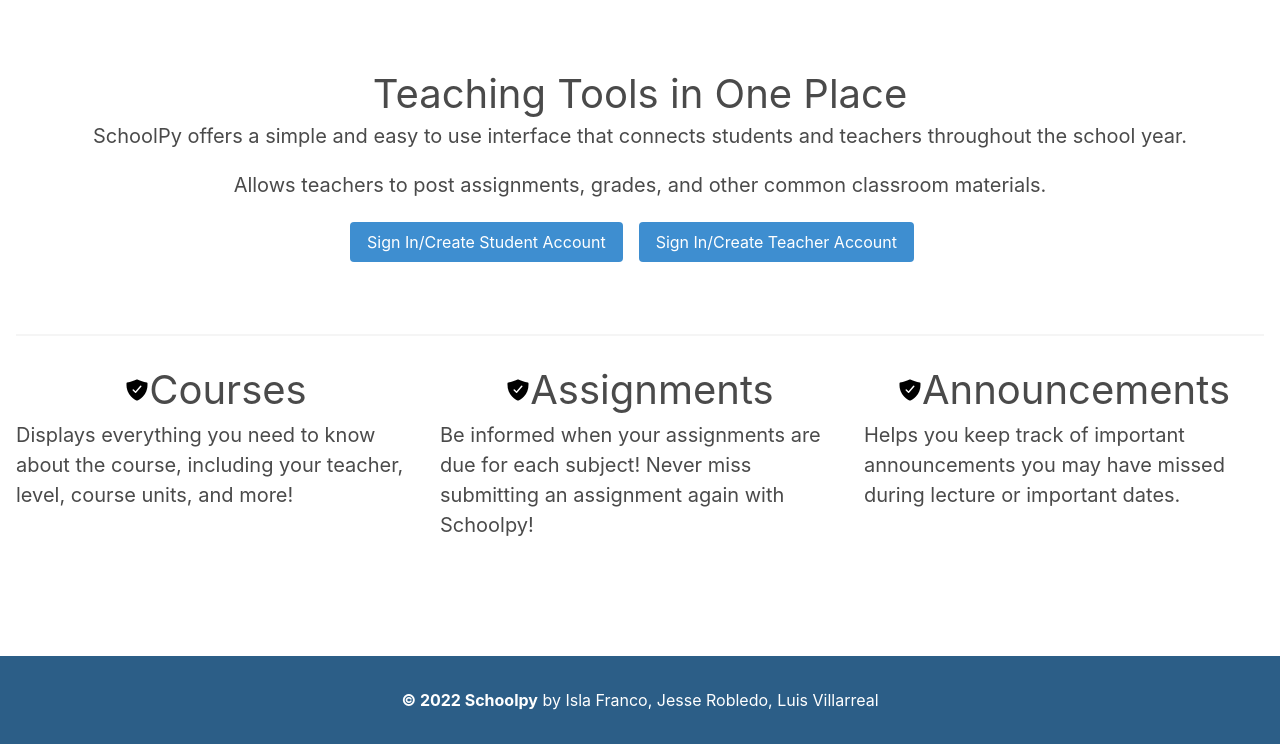
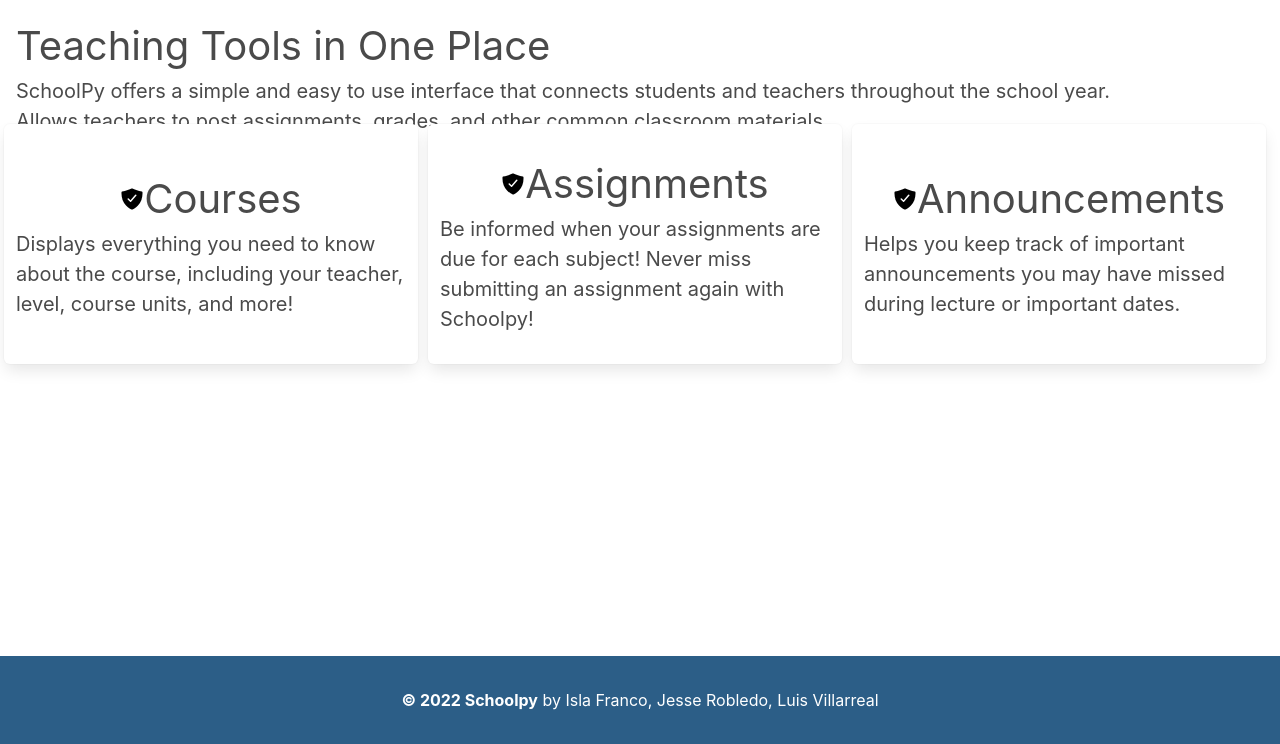
Before and after one commit to IslaFranco/schoolpy, a Django app: page / in a window 1280 px wide. Shown: the part 56-800 px from the top of the page. Run offline with Django 4.2, Linux system fonts and the light colour scheme.

Commit message:
new layout and css

```diff
--- a/main_app/templates/index.html
+++ b/main_app/templates/index.html
@@ -1,23 +1,17 @@
 {% extends 'base.html' %}
 
 {% block content %}
-<div class="about-container">
-    <h1 class="is-medium">Teaching Tools in One Place</h1>
-    <h2 class="subtitle is-medium">
+<div class="home-banner-container">
+    <h1>Teaching Tools in One Place</h1>
+    <h2>
         SchoolPy offers a simple and easy to use interface that connects students and teachers throughout the school year.
     </h2>
-    <h2 class="subtitle is-medium">
+    <h2>
         Allows teachers to post assignments, grades, and other common classroom materials.
     </h2>
-    <div class="about-btn-container">
-        <a class="button is-info about-btn" href="{% url 'student-signup' %}">Sign In/Create Student Account</a>
-        <a class="button is-info about-btn" href="{% url 'teacher-signup' %}">Sign In/Create Teacher Account</a>
-    </div>
 </div>
-<hr/>
-</div>
-<div class="columns ">
-    <div class="column">
+<div class="columns is-tablet home-info-container">
+    <div class="column box home-info-box">
         <div class="icon-title">
         <span class="icon">
             <ion-icon name="shield-checkmark"></ion-icon>
@@ -26,7 +20,7 @@
         </div>
         <h2>Displays everything you need to know about the course, including your teacher, level, course units, and more!</h2>
     </div>
-    <div class="column">
+    <div class="column box home-info-box">
         <div class="icon-title">
             <span class="icon">
                 <ion-icon name="shield-checkmark"></ion-icon>
@@ -35,7 +29,7 @@
         </div>
         <h2>Be informed when your assignments are due for each subject! Never miss submitting an assignment again with Schoolpy!</h2>
     </div>
-    <div class="column">
+    <div class="column box home-info-box">
         <div class="icon-title">
             <span class="icon">
                 <ion-icon name="shield-checkmark"></ion-icon>
@@ -45,5 +39,4 @@
         <h2>Helps you keep track of important announcements you may have missed during lecture or important dates.</h2>
     </div>
 </div>
-
 {% endblock %}
```
